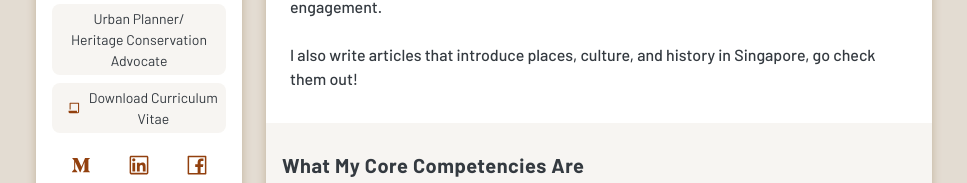
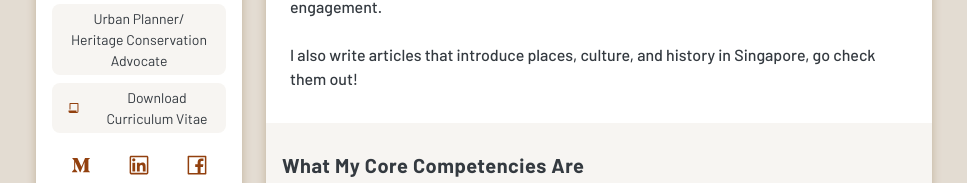
Before and after one commit to yunann0803/portfolio-website, a Next.js app: page / in a window 1280 px wide. Shown: the part 281-464 px from the top of the page, without its empty margins (156-1123 px from the left). Built offline with nearby package versions, Linux system fonts and the light colour scheme.

Commit message:
cv re-attached

```diff
--- a/components/Sidebar.tsx
+++ b/components/Sidebar.tsx
@@ -29,10 +29,13 @@ const changeTheme=()=>{
                 </span>
             </h1>
             <p className="px-2 py-1 my-2 rounded-lg bg-default-ivory dark:bg-dark-200">Urban Planner/<br />Heritage Conservation Advocate</p>
-            <a className="flex items-center justify-center px-2 py-1 my-2 space-x-2 rounded-lg bg-default-ivory dark:bg-dark-200"
+            <a
+            className="flex items-center justify-center px-2 py-1 my-2 space-x-2 rounded-lg bg-default-ivory dark:bg-dark-200"
             href="/assets/Lee,Yun-Ann CV_2020.pdf"
-            download="Yun Ann's CV.pdf ">
-                <RiFilePaperLine className="w-4 h-4 mx-2 text-yellow-800"/> Download Curriculum Vitae</a>
+            download="Yun Ann.pdf ">
+            <RiFilePaperLine className="w-4 h-4 mx-2 text-yellow-800"/>
+            <span> Download Curriculum Vitae</span>
+            </a>
 
             {/* //social platforms icon */}
             <div className="flex justify-around w-9/12 mx-auto my-5 text-yellow-800 md:w-full">
```
